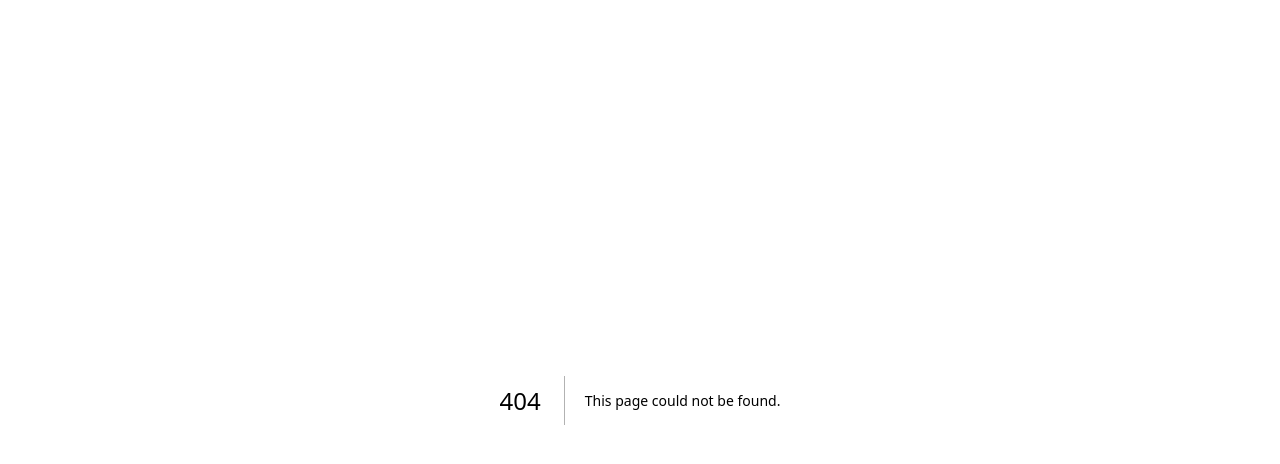
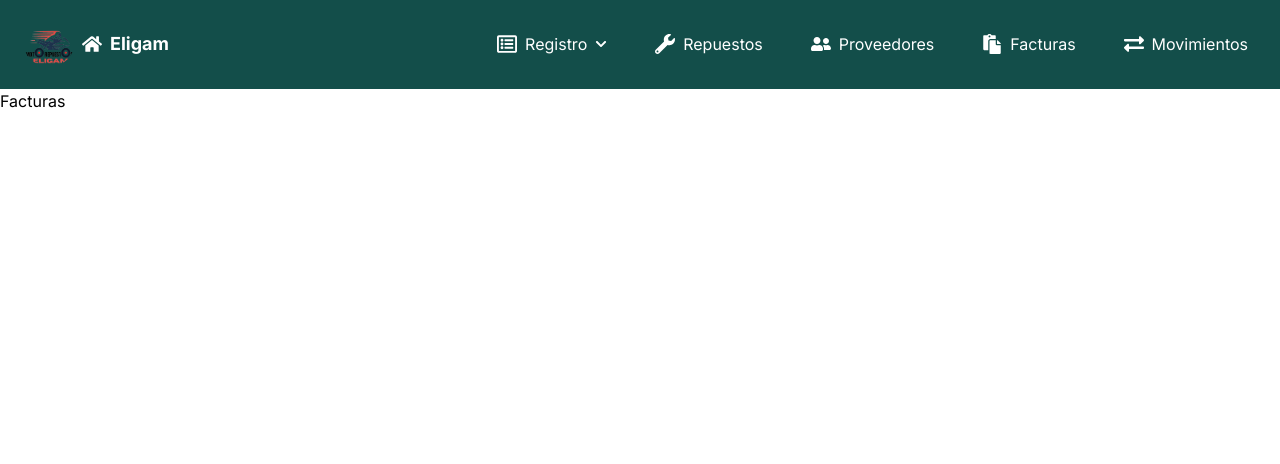
Before and after one commit to yeikoa/Sistema_de_inventario, a Next.js app: page /facturasTotal in a window 1280 px wide. Before the commit this address had no page. Shown: the top 464 px of the page. Built offline with nearby package versions, Linux system fonts and the light colour scheme.

Commit message:
Logica del sistema

```diff
--- a/src/app/components/navbar.jsx
+++ b/src/app/components/navbar.jsx
@@ -17,14 +17,15 @@ const Navbar = () => {
   };
 
   const routes = [
-    { href: '/repuestos', name: 'Repuestos', subroutes: ['Registro', 'Lista'], icon: <FaWrench className="h-5 w-5" /> },
+   // { href: '/repuestosAlmacen', name: 'Repuestos', subroutes: ['Registro', 'Lista'], icon: <FaWrench className="h-5 w-5" /> },
+    {href: '/registro', name: 'Registro', subroutes: ['Repuestos', 'Proveedores', 'Facturas',] ,icon: <FaRegListAlt className="h-5 w-5" />}
   ];
 
   const singleRoutes = [
-
-    { href: '/proveedores', name: 'Proveedores', icon: <FaUserFriends className="h-5 w-5" /> },
-    { href: '/registro', name: 'Registro', icon: <FaRegListAlt className="h-5 w-5" /> },
-    { href: '/facturas', name: 'Facturas', icon: <FaPaste className="h-5 w-5" /> },
+    { href: '/repuestosAlmacen', name: 'Repuestos',icon: <FaWrench className="h-5 w-5" /> },
+    { href: '/proveedoresTotal', name: 'Proveedores', icon: <FaUserFriends className="h-5 w-5" /> },
+    //{ href: '/registro', name: 'Registro', icon: <FaRegListAlt className="h-5 w-5" /> },
+    { href: '/facturasTotal', name: 'Facturas', icon: <FaPaste className="h-5 w-5" /> },
     { href: '/movimientos', name: 'Movimientos', icon: <FaExchangeAlt className="h-5 w-5" /> }
   ];
 
--- a/src/app/facturas/page.jsx
+++ b/src/app/facturasTotal/page.jsx
@@ -1,6 +1,6 @@
 import Navbar from "../components/navbar";
 
-export default function User() {
+export default function Bills() {
   return (
     <>
     <Navbar/>
--- /dev/null
+++ b/src/app/registro/facturas/page.jsx
@@ -0,0 +1,10 @@
+import Navbar from "@/app/components/navbar";
+
+export default function BillsRegister(){
+    return(
+        <>
+        <Navbar/>
+        <h1>Registro de facturas</h1>
+        </>
+    )
+}
--- a/src/app/registro/page.jsx
+++ /dev/null
@@ -1,10 +0,0 @@
-import Navbar from "../components/navbar";
-
-export default function Register() {
-  return (
-    <>
-    <Navbar/>
-      <h1>Registros de repuestos, proveedores y facturas podria ser</h1>
-    </>
-  );
-}
--- /dev/null
+++ b/src/app/registro/proveedores/page.jsx
@@ -0,0 +1,10 @@
+import Navbar from "@/app/components/navbar";
+
+export default function ProviderRegister(){
+    return (
+        <>
+        <Navbar/>
+        <h1>Registro de proveedores</h1>
+        </>
+    )
+}
--- /dev/null
+++ b/src/app/registro/repuestos/page.jsx
@@ -0,0 +1,10 @@
+import Navbar from "@/app/components/navbar";
+
+export default function RegisterProduct(){
+    return (
+        <>
+        <Navbar/>
+        <h1>Registro de repuestos</h1>
+        </>
+    )
+}
--- a/src/app/repuestos/page.jsx
+++ /dev/null
@@ -1,9 +0,0 @@
-export default function(){
-    return(
-        <>
-        <div>
-
-        </div>
-        </>
-    )
-}
--- /dev/null
+++ b/src/app/repuestosAlmacen/page.jsx
@@ -0,0 +1,12 @@
+import Navbar from "../components/navbar";
+
+export default function Container (){
+    return(
+        <>
+        <Navbar/>
+        <div>
+            Almacen
+        </div>
+        </>
+    )
+}
```
Also changed, not shown: src/app/proveedoresTotal/page.jsx (renamed from src/app/proveedores/page.jsx).
